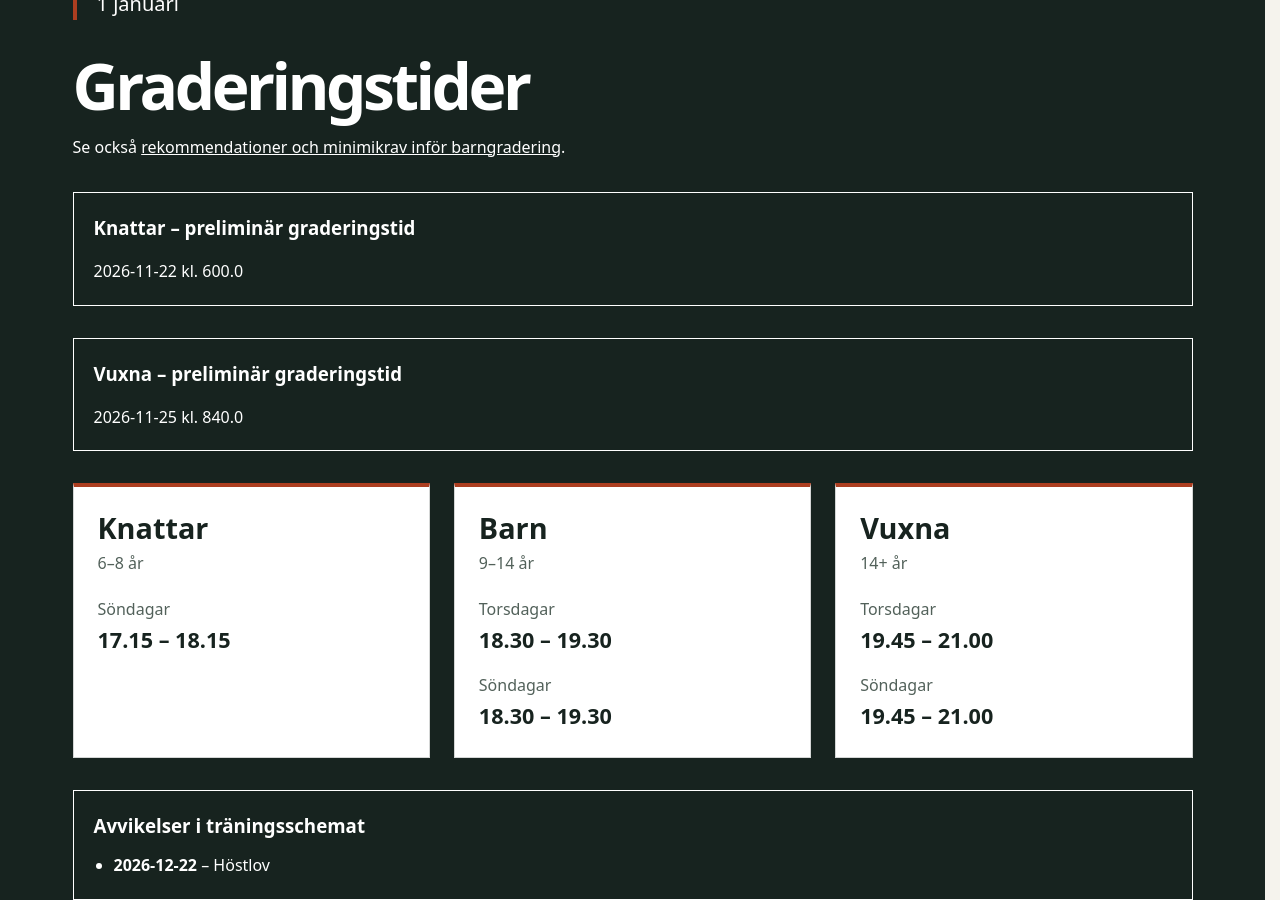
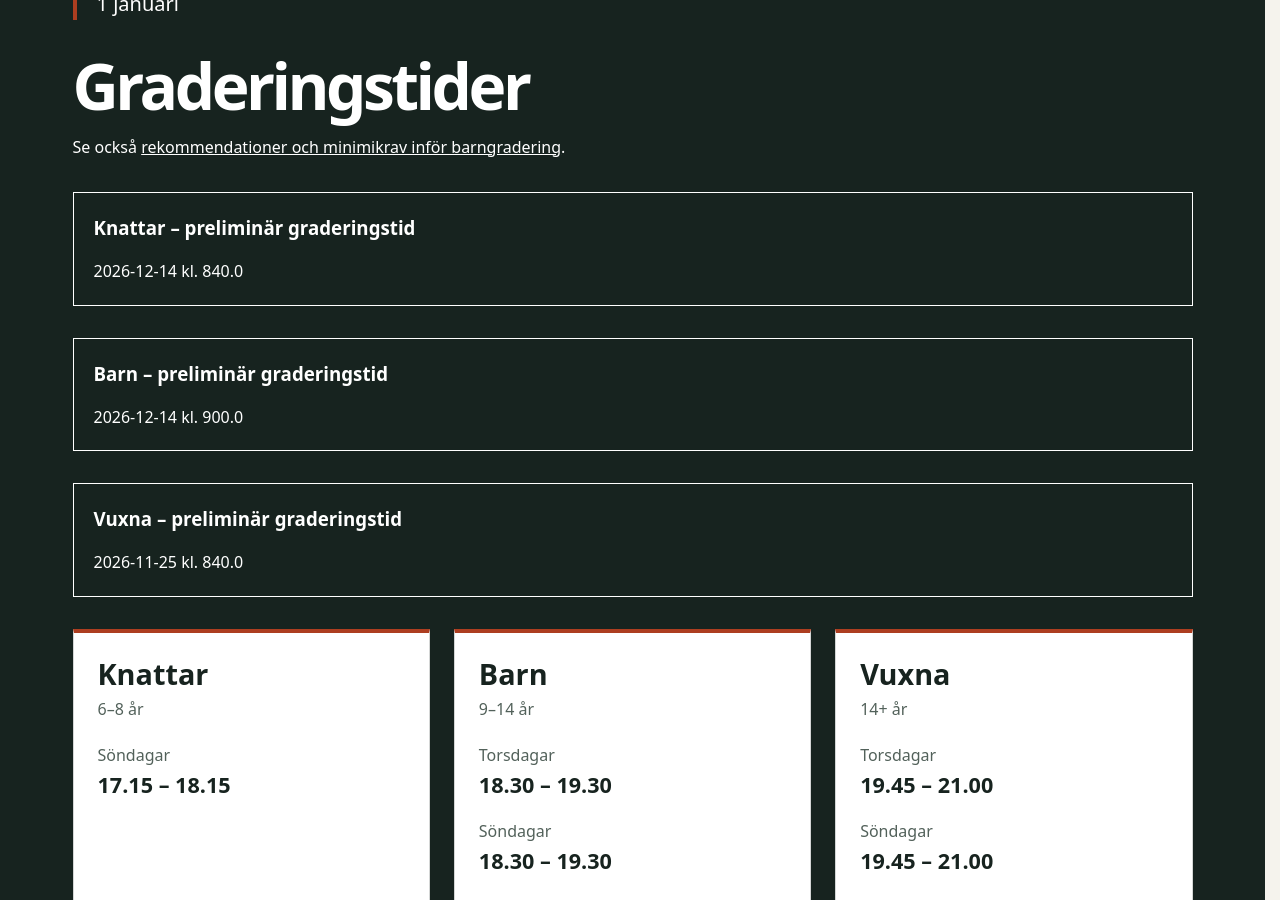
Before and after one commit to Alingsas-Ju-Jutsu/alingsasju-jujutsu.se, a Jekyll site: the page built from index.md, in a window 1280 px wide and 900 px high, scrolled down 1008 px. Built offline with Jekyll 4.4.1, drawn with Linux system fonts in a browser that asks for light colours.

Commit message:
Update _data/groups.yml (via Pages CMS)

```diff
--- a/_data/groups.yml
+++ b/_data/groups.yml
@@ -32,8 +32,8 @@ groups:
         start: "17.15"
         end: "18.15"
     grading:
-      date: 2026-11-22
-      time: 10:00
+      date: 2026-12-14
+      time: 14:00
       is_preliminary: true
   children:
     name: Barn
@@ -47,8 +47,8 @@ groups:
         start: "18.30"
         end: "19.30"
     grading:
-      date: 2025-11-22
-      time: 14:00
+      date: 2026-12-14
+      time: 15:00
       is_preliminary: true
   adults:
     name: Vuxna
```
